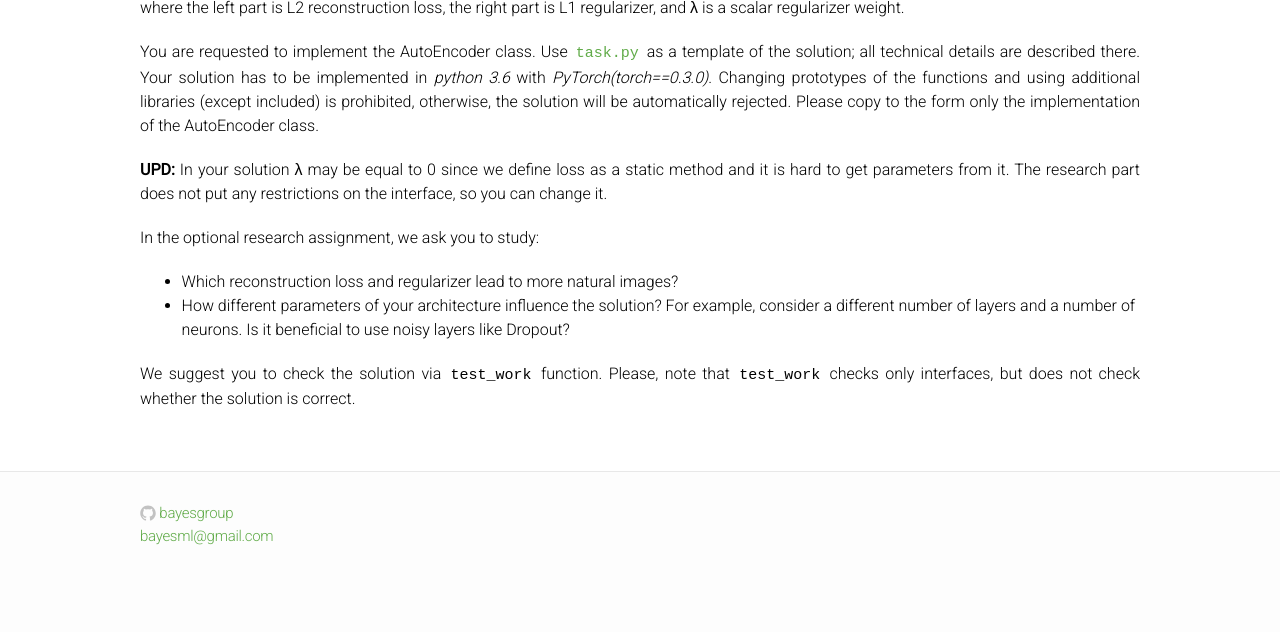
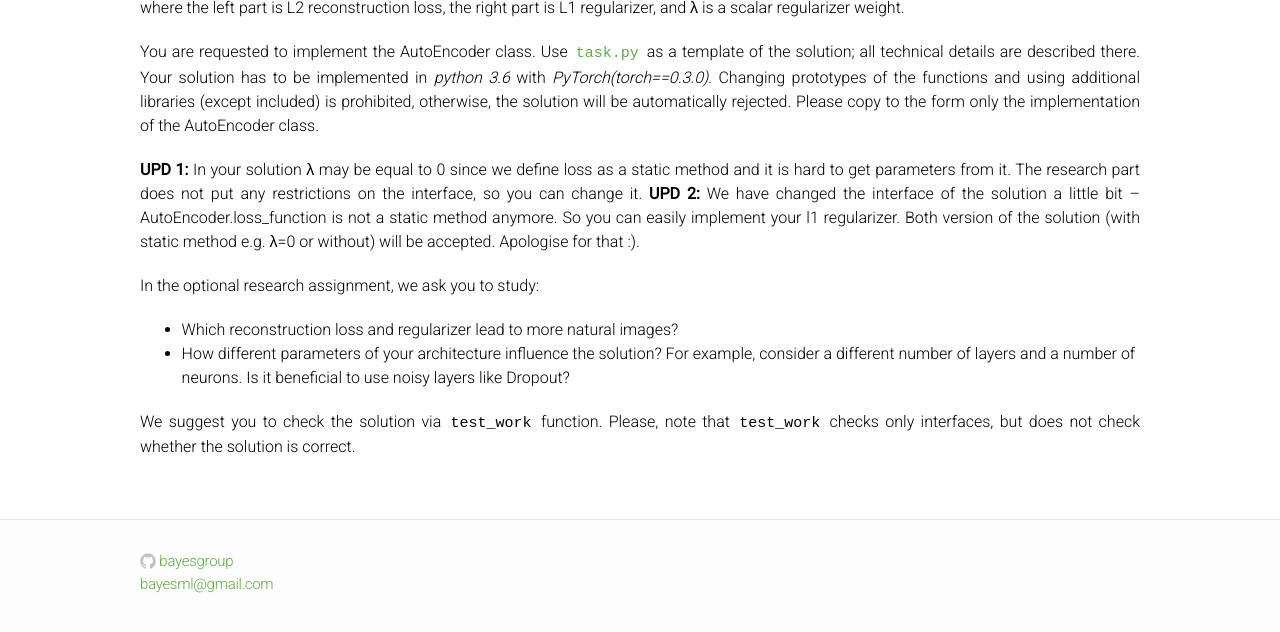
Before and after one commit to bayesgroup/bayesgroup.github.io, a Jekyll site: the page built from deepbayes-school/2018/task/description.md, in a window 1280 px wide and 900 px high, scrolled down 583 px, cut to the strip 260-892 px from the top of the window. Built offline with Jekyll 4.4.1, drawn with Linux system fonts in a browser that asks for light colours; our own code applies the rules of GitHub Pages for plain Markdown files; before the commit the page ends 1435 px from its top, so only the background shows below that.

Commit message:
Update description.md

```diff
--- a/deepbayes-school/2018/task/description.md
+++ b/deepbayes-school/2018/task/description.md
@@ -18,7 +18,9 @@
 Changing prototypes of the functions and using additional libraries (except included) is prohibited, otherwise, the solution will be automatically rejected.
 Please copy to the form only the implementation of the AutoEncoder class.
 
-**UPD:** In your solution λ may be equal to 0 since we define loss as a static method and it is hard to get parameters from it. The research part does not put any restrictions on the interface, so you can change it.
+**UPD 1:** In your solution λ may be equal to 0 since we define loss as a static method and it is hard to get parameters from it. The research part does not put any restrictions on the interface, so you can change it.
+**UPD 2:** We have changed the interface of the solution a little bit -- AutoEncoder.loss_function is not a static method anymore. So you can easily implement your l1 regularizer. Both version of the solution (with static method e.g. λ=0 or without) will be accepted. Apologise for that :).
+
 
 In the optional research assignment, we ask you to study:
 
```
